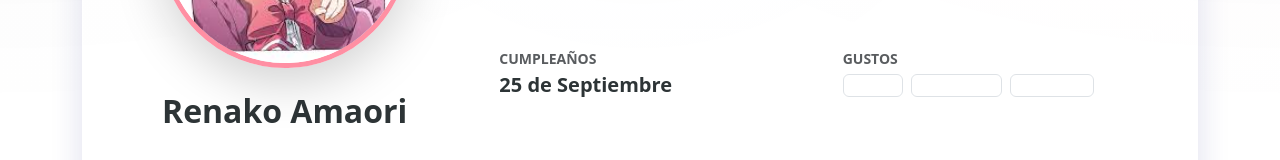
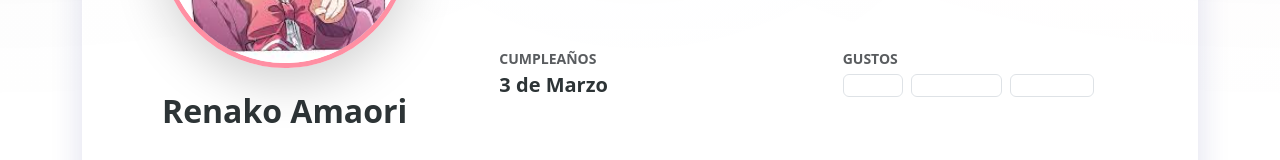
Before and after one commit to JiaHaoLin69/MegaCrossOver, a React (Vite) app in the folder docker/megacrossover/proyectos/pmegacrossover/Web-Practica1-JiaHao/: page /personaje/1 in a window 1280 px wide. Shown: the part 451-611 px from the top of the page. Built offline with nearby package versions, Linux system fonts and the light colour scheme.

Commit message:
datos actualizados

```diff
--- a/docker/megacrossover/proyectos/pmegacrossover/Web-Practica1-JiaHao/src/data.ts
+++ b/docker/megacrossover/proyectos/pmegacrossover/Web-Practica1-JiaHao/src/data.ts
@@ -32,7 +32,7 @@ export const cardData: CharacterData[] = [
     title: 'Renako Amaori',
     shortText: 'La chica que anhela una vida normal pero atrae el caos romántico.',
     role: 'Protagonista (Uke)',
-    birthday: '25 de Septiembre',
+    birthday: '3 de Marzo',
     likes: ['Dormir', 'Videojuegos', 'Paz mental'],
     fullDescription: 'Renako dejó atrás su pasado solitario para debutar en la preparatoria, pero su ansiedad social y la confesión de Mai complicaron todo.',
     variant: 'renako' // <--- ESTO USARÁ TU CLASE .btn-renako
@@ -43,7 +43,7 @@ export const cardData: CharacterData[] = [
     title: 'Mai Ouzuka',
     shortText: 'La estrella perfecta de la escuela con un amor pesado.',
     role: 'Heroína Principal',
-    birthday: '8 de Agosto',
+    birthday: '31 de Agosto',
     likes: ['Renako', 'Renako', 'Ropa de Renako'],
     fullDescription: 'Mai parece la chica perfecta: rica, guapa y exitosa. Pero en el fondo es insegura y depende emocionalmente de Renako.',
     variant: 'mai' // <--- ESTO USARÁ TU CLASE .btn-mai
@@ -54,7 +54,7 @@ export const cardData: CharacterData[] = [
     title: 'Ajisai Sena',
     shortText: 'El ángel guardián que mantiene unido al grupo.',
     role: 'Mediadora / Ángel',
-    birthday: '12 de Febrero',
+    birthday: '12 de Diciembre',
     likes: ['Ayudar a otros', 'Cosas bonitas'],
     fullDescription: 'Ajisai es el pegamento del grupo. Siempre amable y dispuesta a escuchar. Sin embargo, tiene sus propios deseos...',
     variant: 'ajisai' // <--- ESTO USARÁ TU CLASE .btn-ajisai
```
